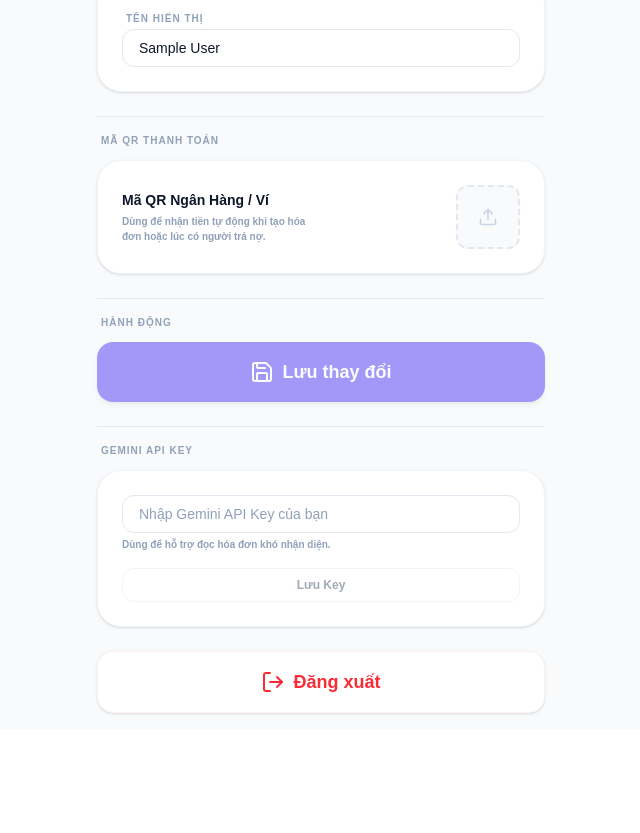
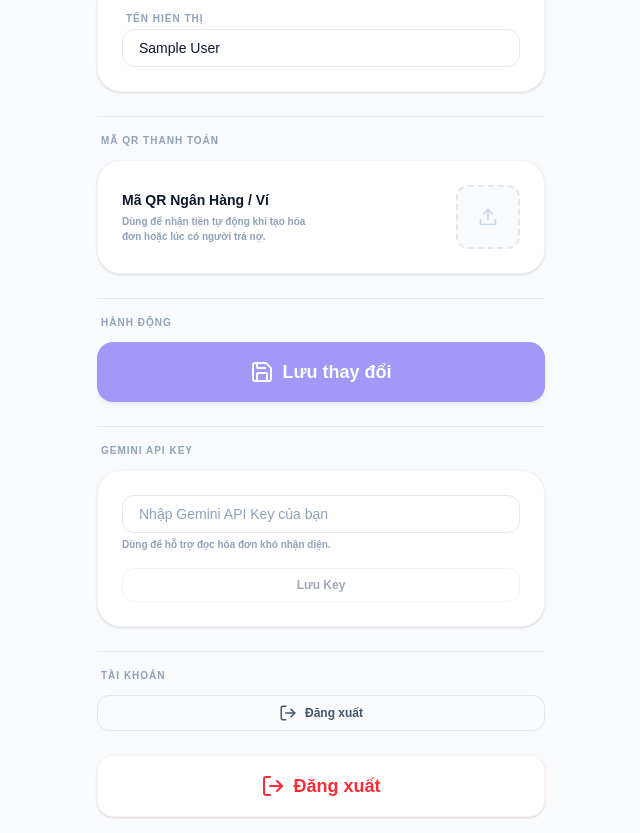
Before and after one commit to TTPzZ/OurMoney, a Next.js app: page /profile in a window 1280 px wide. Shown: the part 354-1187 px from the top of the page, without its empty margins (319-959 px from the left). Before the commit the page ends 1083 px from the top, so only its background shows below. Built offline with nearby package versions, Linux system fonts and the light colour scheme; no server answers; the database is empty; sample sign-in values are in the browser's storage.

Commit message:
feat: add logout button to profile page

```diff
--- a/src/app/profile/ProfileClient.tsx
+++ b/src/app/profile/ProfileClient.tsx
@@ -2,8 +2,8 @@
 "use client";
 
 import { useEffect, useState, useTransition } from "react";
-import { useSession } from "next-auth/react";
-import { RotateCcw, Save, Upload } from "lucide-react";
+import { useSession, signOut } from "next-auth/react";
+import { RotateCcw, Save, Upload, LogOut } from "lucide-react";
 import { useSWRConfig } from "swr";
 import Avatar from "@/components/Avatar";
 import Button from "@/components/ui/Button";
@@ -340,6 +340,19 @@ export default function ProfileClient({
             </Button>
           </Card>
         </div>
+        {/* Logout Section */}
+        <div className="pt-4 border-t border-slate-200">
+          <SectionTitle title="Tài khoản" />
+          <Button
+            variant="outline"
+            onClick={() => signOut({ callbackUrl: "/" })}
+            disabled={isPending}
+            className="w-full text-red-600 border-red-200 hover:bg-red-50 active:bg-red-100"
+            leftIcon={<LogOut size={18} />}
+          >
+            Đăng xuất
+          </Button>
+        </div>
       </div>
     </div>
   );
```
